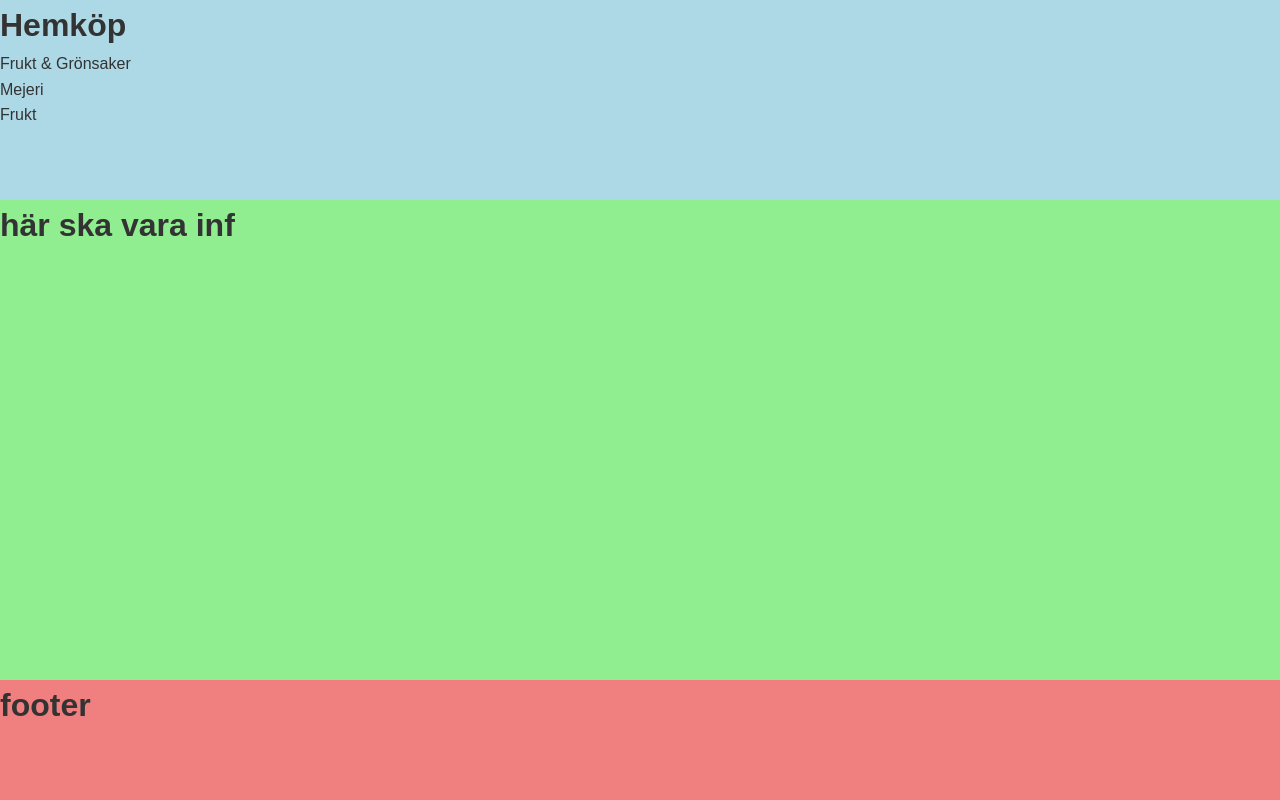
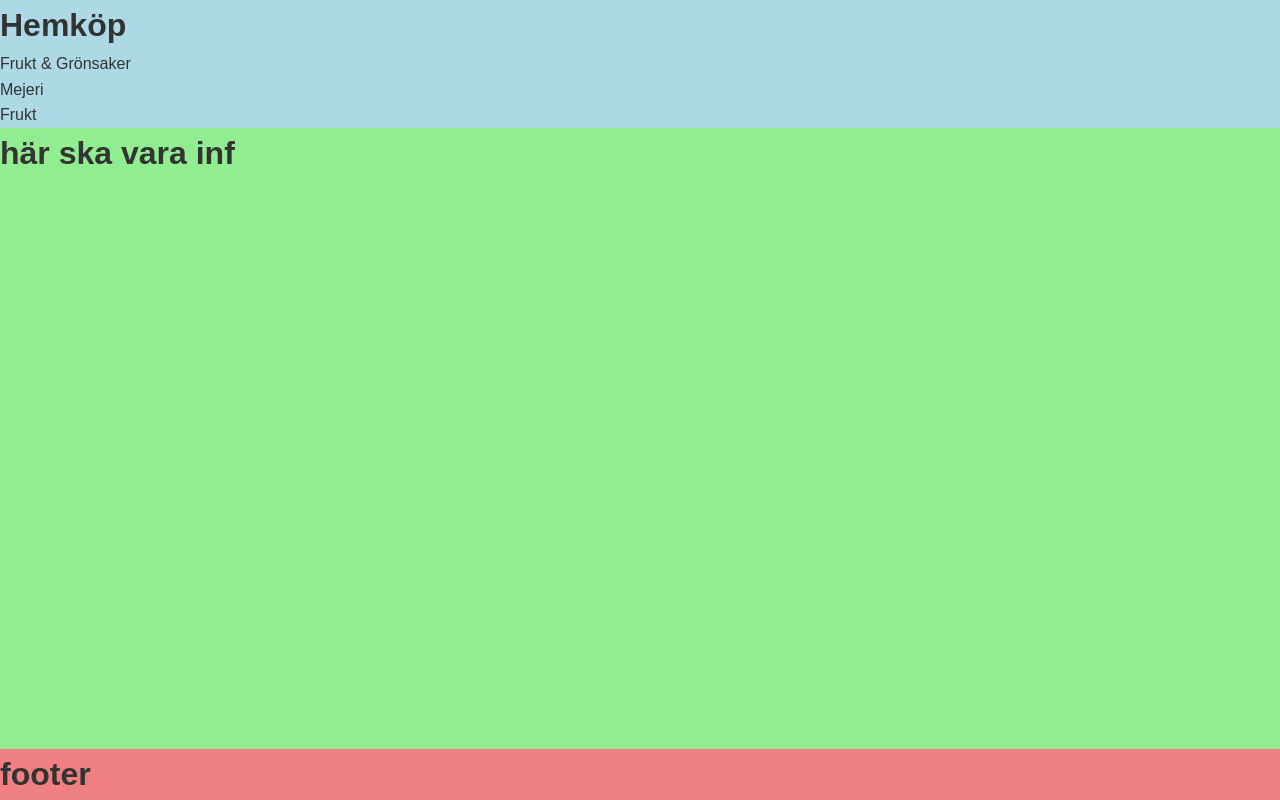
Before and after one commit to zaida-wiss/hemkop, a plain HTML site: page index.html in a window 1280 px wide. Drawn offline with Linux system fonts and the light colour scheme.

Commit message:
fixa med griden

```diff
--- a/style.css
+++ b/style.css
@@ -13,16 +13,17 @@ html, body {
   line-height: 1.6;
 }
 
+html, body { height: 100%; }
+
 body {
   margin: 0;
-  min-height: 300px;
+  min-height: 100vh;
   display: grid;
-  grid-template-columns: repeat(10, 1fr);  /* behåller 10 kolumner */
-  grid-template-rows: 200px 1fr 120px;     /* bestämmer radernas höjd */
-  grid-column-gap: 0;
-  grid-row-gap: 0;
+  grid-template-columns: repeat(10, 1fr);
+  grid-template-rows: auto 1fr auto;
 }
 
-header { grid-area: 1 / 1 / 2 / 11; background-color: lightblue; }
-main   { grid-area: 2 / 1 / 3 / 11; background-color: lightgreen; }
-footer { grid-area: 3 / 1 / 4 / 11; background-color: lightcoral; }
+/* behåll dina områden (eller bara grid-column: 1 / -1) */
+header { grid-area: 1 / 1 / 2 / 11; background: lightblue; }
+main   { grid-area: 2 / 1 / 3 / 11; background: lightgreen; }
+footer { grid-area: 3 / 1 / 4 / 11; background: lightcoral; }
```
